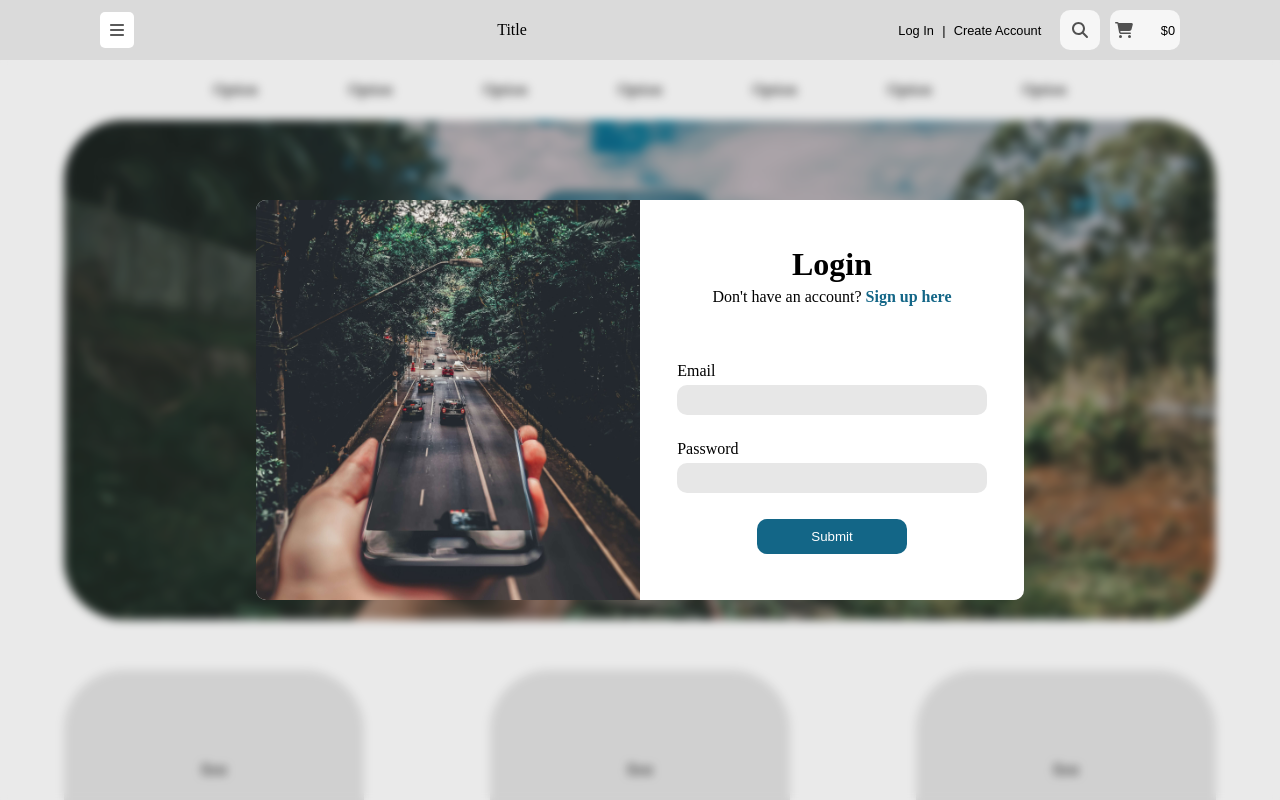
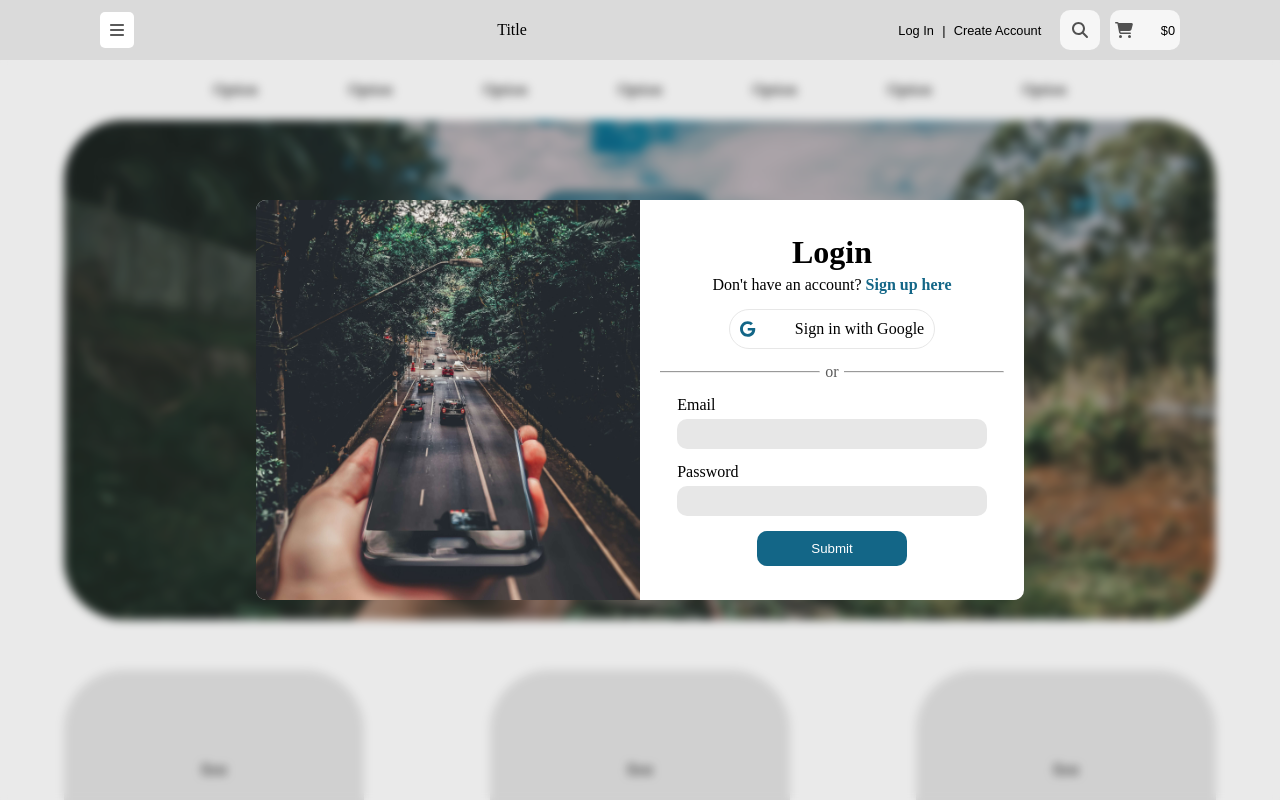
Before and after one commit to sblevins-dev/PremierSite, a React (Create React App) app in the folder frontend/: page / in a window 1280 px wide. Both pictures are taken after a click on the element "Log In". Shown: the top 800 px of the page. Built offline with nearby package versions, Linux system fonts and the light colour scheme.

Commit message:
added google button to login modal

```diff
--- a/frontend/package.json
+++ b/frontend/package.json
@@ -4,6 +4,7 @@
   "private": true,
   "dependencies": {
     "@fortawesome/fontawesome-svg-core": "^6.1.1",
+    "@fortawesome/free-brands-svg-icons": "^6.1.1",
     "@fortawesome/free-solid-svg-icons": "^6.1.1",
     "@fortawesome/react-fontawesome": "^0.1.18",
     "@testing-library/jest-dom": "^5.16.4",
--- a/frontend/src/components/Login.js
+++ b/frontend/src/components/Login.js
@@ -2,6 +2,8 @@ import "../css/login.css";
 import { useContext, useEffect, useState, useRef } from "react";
 import { Context } from "../contexts/Context";
 import { Transition } from "react-transition-group";
+import { FontAwesomeIcon } from "@fortawesome/react-fontawesome";
+import { faGoogle } from "@fortawesome/free-brands-svg-icons";
 
 export const Login = () => {
   const { loginRef, isLoginShown, setLoginShown, setRegisterShown } =
@@ -105,9 +107,20 @@ export const Login = () => {
                 </p>
               </div>
 
-              <div
-                className="form-group"
-              >
+              <div className="google-btn">
+                <FontAwesomeIcon
+                  icon={faGoogle}
+                  style={{ color: "rgb(19, 102, 135)" }}
+                />
+                <span>Sign in with Google</span>
+              </div>
+              <div className="spacer">
+                <hr />
+                <p>or</p>
+                <hr />
+              </div>
+
+              <div className="form-group">
                 <label htmlFor="email">Email</label>
                 <input
                   id="email"
@@ -118,9 +131,7 @@ export const Login = () => {
                   onChange={handleLoginInput}
                 />
               </div>
-              <div
-                className="form-group"
-              >
+              <div className="form-group">
                 <label htmlFor="password">Password</label>
                 <input
                   id="password"
--- a/frontend/src/css/login.css
+++ b/frontend/src/css/login.css
@@ -26,6 +26,17 @@
     object-fit: cover;
 }
 
+.google-btn {
+    width: 60%;
+    padding: 10px;
+    border: 1px solid rgb(231, 231, 231);
+    border-radius: 30px;
+    display: flex;
+    align-items: center;
+    justify-content: space-between;
+    cursor: pointer;
+}
+
 .login-form {
     width: 50%;
     padding: 20px;
@@ -35,9 +46,9 @@
     justify-content: space-evenly;
 }
 
-.login-modal-header {
+/* .login-modal-header {
     padding-bottom: 30px;
-}
+} */
 
 .login-modal-header h1 {
     text-align: center;
@@ -48,6 +59,23 @@
     color: rgb(19, 102, 135);
     font-weight: bold;
     cursor: pointer;
+}
+
+.spacer {
+    width: 100%;
+    display: flex;
+    align-items: center;
+}
+
+.spacer hr {
+    width: 100%;
+    border-left: none;
+    color: rgb(231, 231, 231);
+}
+
+.spacer p {
+    padding: 0 5px;
+    color: var(--gray-font);
 }
 
 .login-form .form-group {
```
Also changed, not shown: 1 other file (tests, documents, lock files or other folders).
